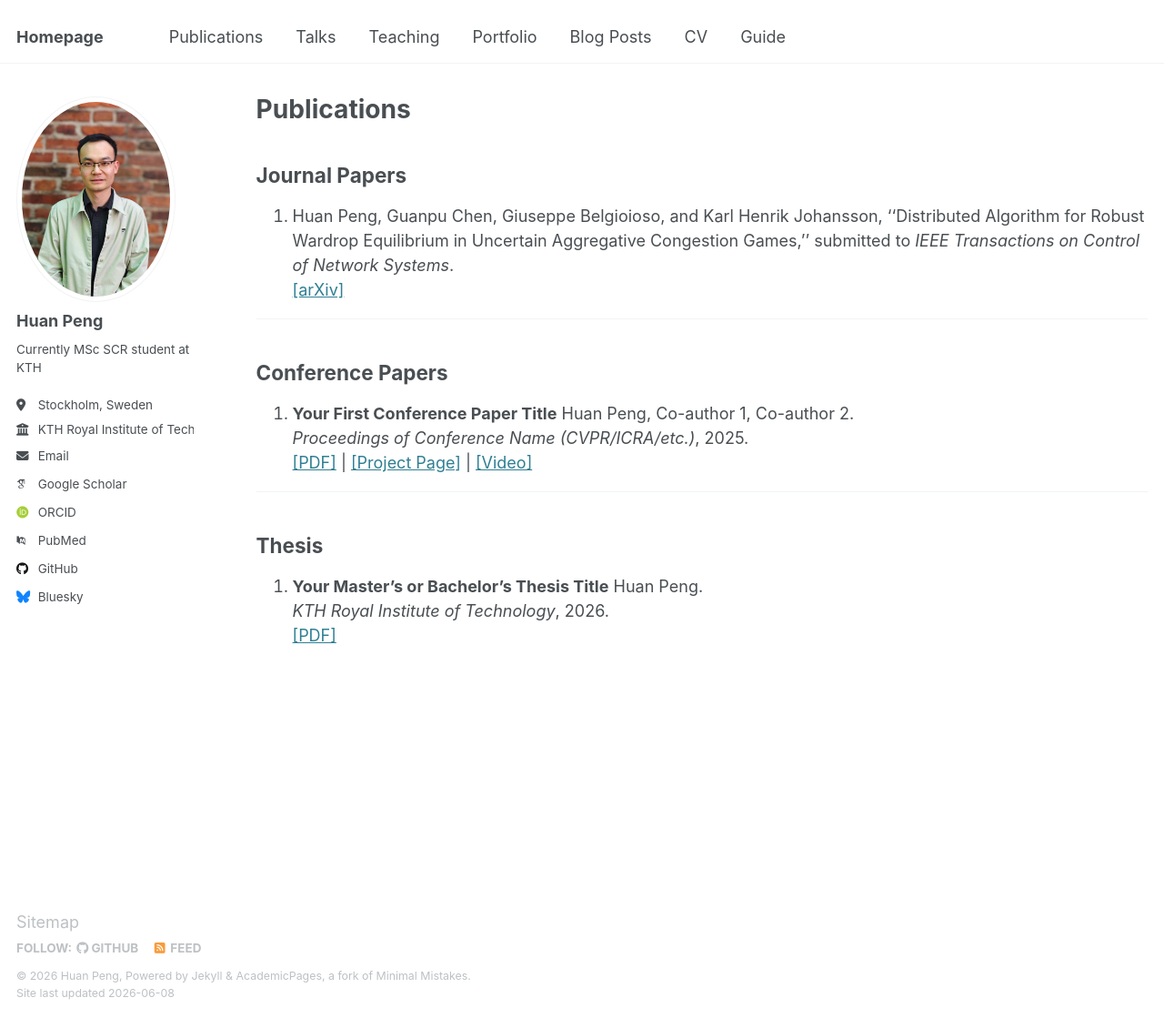
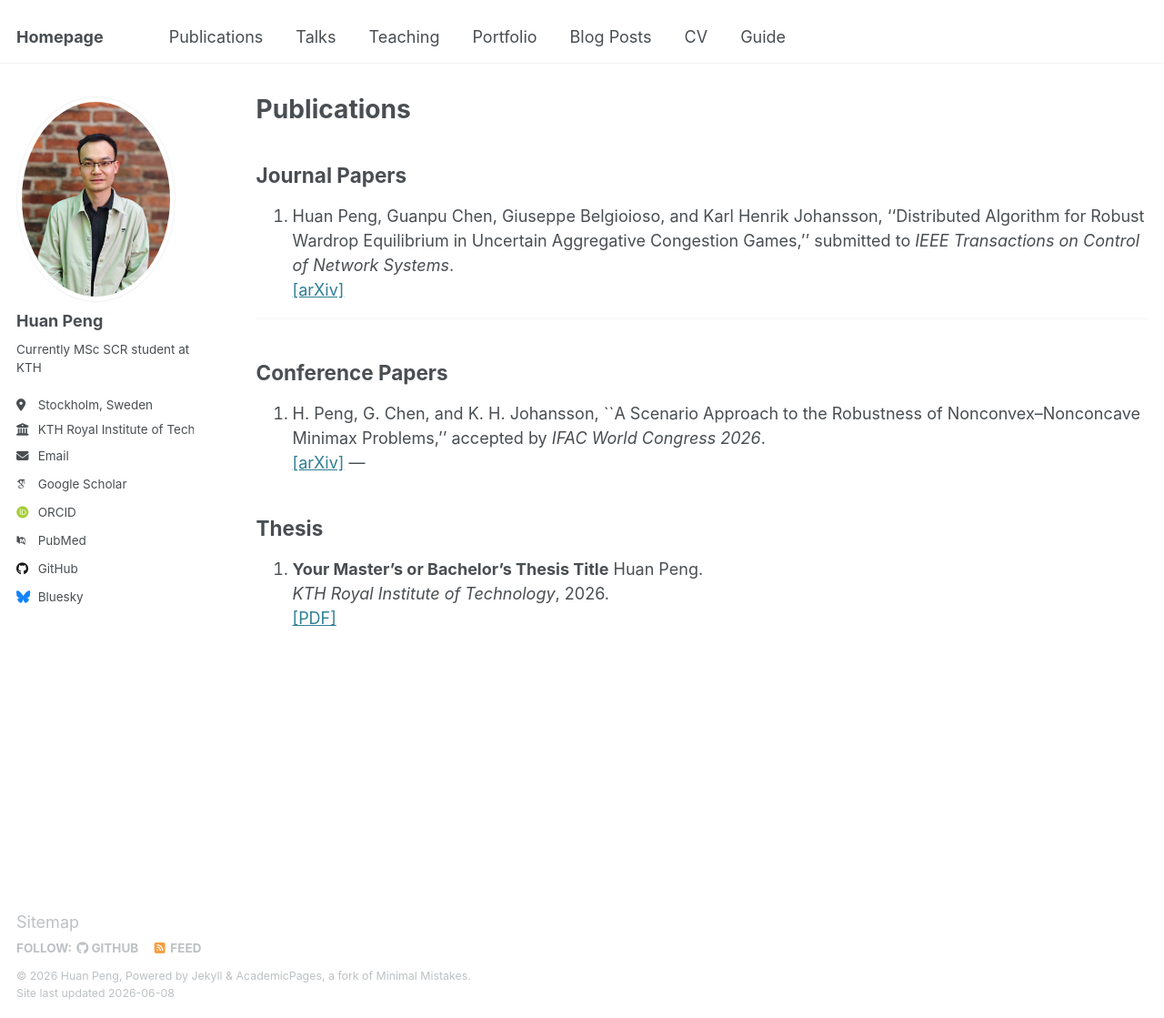
Before and after one commit to huanpen/huanpeng, a Jekyll site: the page built from _pages/publications.md, in a window 1280 px wide and 1119 px high. Shown: the whole window at 91% size. Built offline with Jekyll 4.4.1, drawn with Linux system fonts in a browser that asks for light colours; some web fonts are replaced.

Commit message:
Revise conference paper details for H. Peng et al.
Updated conference paper entry with new title and authors.

Signed-off-by: Huan Peng <huanp@kth.se>

```diff
--- a/_pages/publications.md
+++ b/_pages/publications.md
@@ -20,10 +20,8 @@ author_profile: true
 
 ## Conference Papers
 
-1. **Your First Conference Paper Title** Huan Peng, Co-author 1, Co-author 2.<br>
-   *Proceedings of Conference Name (CVPR/ICRA/etc.)*, 2025.<br>
-   [[PDF]](/files/conf1.pdf) | [[Project Page]](https://...) | [[Video]](https://...)
-
+1. H. Peng, G. Chen, and K. H. Johansson, ``A Scenario Approach to the Robustness of Nonconvex--Nonconcave Minimax Problems,'' accepted by *IFAC World Congress 2026*.<br>
+   [[arXiv]]([/files/conf1.pdf](https://arxiv.org/abs/2511.15606))
 ---
 
 ## Thesis
```
